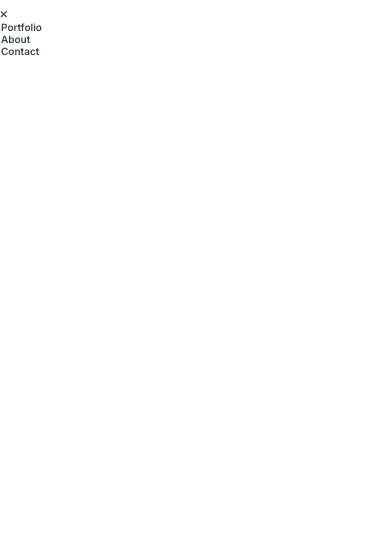
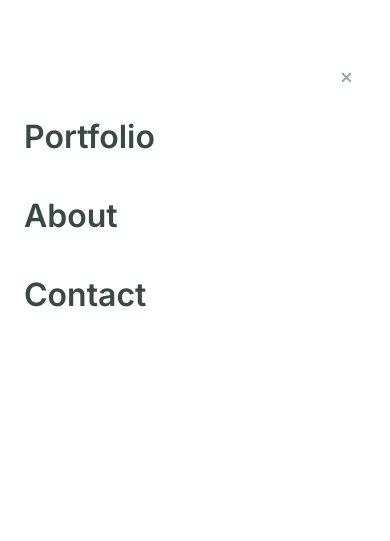
Before and after one commit to matovu-farid/My-Portfolio, a website: page index.html in a window 390 px wide. Both pictures are taken after a click on the icon 349 px from the left and 41 px from the top of the page. Shown: the top 541 px of the page. Drawn offline with Linux system fonts and the light colour scheme.

Commit message:
Add menu styling and section navigation

```diff
--- a/index.html
+++ b/index.html
@@ -29,9 +29,9 @@
         <section class="mobile-menu">
         <i class="close fa fa-times" aria-hidden="true"></i>
         <ul class="mobile-menu-items">
-            <li>Portfolio</li>
-            <li>About</li>
-            <li>Contact</li>
+            <li><a href="#projects">Portfolio</a> </li>
+            <li><a href="#about-me">About</a></li>
+            <li><a href="#contact">Contact</a></li>
         </ul>
     </section>
     <section class="hero">
@@ -44,12 +44,12 @@
         <section class="background">
             <nav class="desktop-nav">
                 <ul class="blue">
-                    <li><a href="#">Portfolio</a></li>
+                    <li><a href="#projects">Portfolio</a></li>
 
-                    <li><a href="#">About</a></li>
+                    <li><a href="#about-me">About</a></li>
 
 
-                    <li><a href="#">Contact</a></li>
+                    <li><a href="#contact">Contact</a></li>
                 </ul>
             </nav>
             <section class="centered-column">
@@ -105,7 +105,7 @@
     </section>
 
     <main>
-        <section class="projects">
+        <section class="projects" id="projects">
             <header class="centered-column">
                 <h2 class="dark-blue">
                     My Recent Works
@@ -332,7 +332,7 @@
 
             </section>
         </section>
-        <section class="about-me">
+        <section class="about-me" id="about-me">
             <section class="centered-column bg">
 
                 <header>
@@ -453,7 +453,7 @@
     </main>
     <footer>
 
-        <section class="footer-content">
+        <section class="footer-content" id="contact">
 
 
             <h2 class="dark-blue heading">
--- a/mobileMenu.js
+++ b/mobileMenu.js
@@ -1,11 +1,18 @@
-let mobileMenu = document.querySelector('.mobile-menu');
-let hamburgerMenu = document.querySelector('.hamburger-menu');
-let close = document.querySelector('.close');
+const hamburgerMenu = document.querySelector('.hamburger-menu');
+const close = document.querySelector('.close');
+const mobileMenu = document.querySelector('.mobile-menu');
+const menuItems = document.querySelectorAll('.mobile-menu li');
 
-hamburgerMenu.addEventListener('click', (event) => {
-  mobileMenu.setAttribute('style', 'display:block');
-})
+const closeMenu = () => {
+  mobileMenu.setAttribute('style', 'display: none');
+};
 
-close.addEventListener('click', (event) => {
-  mobileMenu.setAttribute('style', 'display: none');
-})
+hamburgerMenu.addEventListener('click', () => {
+  mobileMenu.setAttribute('style', 'display:flex');
+});
+
+close.addEventListener('click', closeMenu);
+
+Array.from(menuItems).forEach((node) => {
+  node.addEventListener('click', closeMenu);
+});
--- a/package.json
+++ b/package.json
@@ -18,6 +18,10 @@
   },
   "homepage": "https://github.com/matovu-farid/My-Portfolio#readme",
   "devDependencies": {
+    "babel-eslint": "^10.1.0",
+    "eslint": "^7.32.0",
+    "eslint-config-airbnb-base": "^14.2.1",
+    "eslint-plugin-import": "^2.25.3",
     "hint": "^6.1.9",
     "stylelint": "^13.13.1",
     "stylelint-config-standard": "^21.0.0",
--- a/style.css
+++ b/style.css
@@ -369,6 +369,27 @@ textarea.input {
   height: 100vh;
   background-color: white;
   width: 100%;
+  flex-direction: column;
+  font-size: 1.5rem;
+  font-weight: 600;
+}
+
+.mobile-menu > * {
+  margin: 0 2.4rem;
+}
+
+.mobile-menu ul {
+  font-size: 3.2rem;
+}
+
+.mobile-menu li {
+  margin: 0 0 4rem;
+}
+
+.close {
+  align-self: flex-end;
+  color: #93a69d;
+  margin: 6.2rem 3.8rem 3.2rem;
 }
 
 @media (min-width: 993px) {
@@ -446,8 +467,6 @@ textarea.input {
   .hero header {
     animation: 10s infinite alternate scale ease-in-out;
   }
-
-
 
   @keyframes scale {
     from {
```
Also changed, not shown: .eslintrc.json (added), 1 other file.
